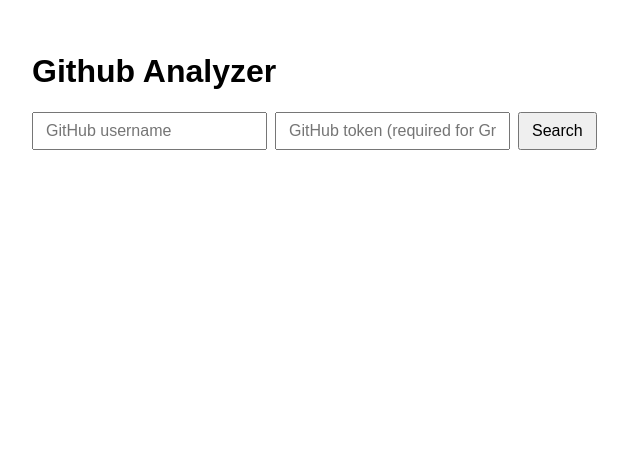
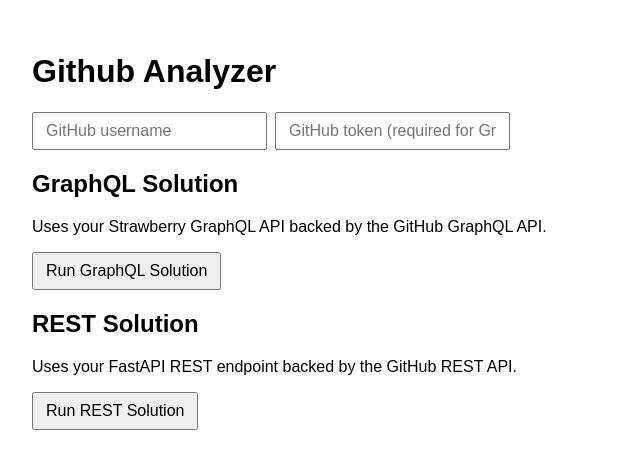
Before and after one commit to alexbozhkov/gh-user-analyzer, an Angular app in the folder frontend/: page / in a window 1280 px wide. Shown: the top 468 px of the page, without its empty margins (0-640 px from the left). Built offline with nearby package versions, Linux system fonts and the light colour scheme.

Commit message:
feat: Accommodate the new /users endpoint to the FE

```diff
--- a/frontend/app.component.html
+++ b/frontend/app.component.html
@@ -2,24 +2,28 @@
 
 <input [(ngModel)]="githubUsername" placeholder="GitHub username" />
 <input [(ngModel)]="githubToken" placeholder="GitHub token (required for GraphQL path)" />
-<button type="button" (click)="search()">Search</button>
 
-<p *ngIf="loading">Loading...</p>
-<p *ngIf="error">{{ error }}</p>
+<section>
+    <h2>GraphQL Solution</h2>
+    <p>Uses your Strawberry GraphQL API backed by the GitHub GraphQL API.</p>
+    <button type="button" (click)="searchGraphql()">Run GraphQL Solution</button>
 
-<div *ngIf="data">
-    <h2>{{ data.username }}</h2>
-    <p>Followers: {{ data.followersCount }}</p>
-    <p>Most used language: {{ data.mostUsedLanguage || 'No language data' }}</p>
-    <p>Technologies: {{ data.technologies.length ? data.technologies.join(', ') : 'No technologies found' }}</p>
+    <p *ngIf="graphqlLoading">Loading...</p>
+    <p *ngIf="graphqlError">{{ graphqlError }}</p>
 
-    <div *ngIf="data.messages.length">
-        <p *ngFor="let message of data.messages">{{ message }}</p>
+    <div *ngIf="graphqlData">
+        <h3>{{ graphqlData.username }}</h3>
+        <p>Followers: {{ graphqlData.followersCount }}</p>
+        <p>Most used language: {{ graphqlData.mostUsedLanguage || 'No language data' }}</p>
+        <p>Technologies: {{ graphqlData.technologies.length ? graphqlData.technologies.join(', ') : 'No technologies found' }}</p>
+
+        <div *ngIf="graphqlData.messages.length">
+            <p *ngFor="let message of graphqlData.messages">{{ message }}</p>
         </div>
 
-    <h3>Repositories</h3>
+        <h4>Repositories</h4>
         <ul>
-        <li *ngFor="let repository of data.repositories">
+            <li *ngFor="let repository of graphqlData.repositories">
                 <a [href]="repository.url" target="_blank" rel="noreferrer">{{ repository.name }}</a>
                 <span> - {{ repository.primaryLanguage || 'No primary language' }}</span>
                 <span *ngIf="repository.technologies.length">
@@ -28,3 +32,35 @@
             </li>
         </ul>
     </div>
+</section>
+
+<section>
+    <h2>REST Solution</h2>
+    <p>Uses your FastAPI REST endpoint backed by the GitHub REST API.</p>
+    <button type="button" (click)="searchRest()">Run REST Solution</button>
+
+    <p *ngIf="restLoading">Loading...</p>
+    <p *ngIf="restError">{{ restError }}</p>
+
+    <div *ngIf="restData">
+        <h3>{{ restData.username }}</h3>
+        <p>Followers: {{ restData.followers_count }}</p>
+        <p>Most used language: {{ restData.most_used_language || 'No language data' }}</p>
+        <p>Technologies: {{ restData.technologies.length ? restData.technologies.join(', ') : 'No technologies found' }}</p>
+
+        <div *ngIf="restData.messages.length">
+            <p *ngFor="let message of restData.messages">{{ message }}</p>
+        </div>
+
+        <h4>Repositories</h4>
+        <ul>
+            <li *ngFor="let repository of restData.repositories">
+                <a [href]="repository.url" target="_blank" rel="noreferrer">{{ repository.name }}</a>
+                <span> - {{ repository.primary_language || 'No primary language' }}</span>
+                <span *ngIf="repository.technologies.length">
+                    ({{ repository.technologies.join(', ') }})
+                </span>
+            </li>
+        </ul>
+    </div>
+</section>
--- a/frontend/app.component.ts
+++ b/frontend/app.component.ts
@@ -1,7 +1,7 @@
 import { Component } from '@angular/core';
 import { HttpErrorResponse } from '@angular/common/http';
 
-import { GithubService, GraphqlUserSummary } from './github.service';
+import { GithubService, GraphqlUserSummary, RestUserSummary } from './github.service';
 
 
 @Component({
@@ -13,38 +13,64 @@
 
     githubUsername = '';
     githubToken = '';
-    data: GraphqlUserSummary | null = null;
-    error = '';
-    loading = false;
+    graphqlData: GraphqlUserSummary | null = null;
+    graphqlError = '';
+    graphqlLoading = false;
+    restData: RestUserSummary | null = null;
+    restError = '';
+    restLoading = false;
 
     constructor(private githubService: GithubService) {}
 
-    search() {
+    searchGraphql() {
         if (!this.githubUsername.trim()) {
-            this.error = 'Please enter a GitHub username.';
-            this.data = null;
+            this.graphqlError = 'Please enter a GitHub username.';
+            this.graphqlData = null;
             return;
         }
 
-        this.loading = true;
-        this.error = '';
-        this.data = null;
+        this.graphqlLoading = true;
+        this.graphqlError = '';
+        this.graphqlData = null;
 
         this.githubService.getUserSummary(this.githubUsername.trim(), this.githubToken).subscribe({
             next: (response) => {
-                this.loading = false;
+                this.graphqlLoading = false;
                 if (response.errors?.length) {
-                    this.error = response.errors.map((error) => error.message).join(', ');
+                    this.graphqlError = response.errors.map((error) => error.message).join(', ');
                     return;
                 }
-                this.data = response.data?.userSummary ?? null;
-                if (!this.data) {
-                    this.error = 'No data was returned from the GraphQL endpoint.';
+                this.graphqlData = response.data?.userSummary ?? null;
+                if (!this.graphqlData) {
+                    this.graphqlError = 'No data was returned from the GraphQL endpoint.';
                 }
             },
             error: (error: HttpErrorResponse) => {
-                this.loading = false;
-                this.error = error.error?.detail ?? 'Request failed.';
+                this.graphqlLoading = false;
+                this.graphqlError = error.error?.detail ?? 'GraphQL request failed.';
+            }
+        });
+    }
+
+    searchRest() {
+        if (!this.githubUsername.trim()) {
+            this.restError = 'Please enter a GitHub username.';
+            this.restData = null;
+            return;
+        }
+
+        this.restLoading = true;
+        this.restError = '';
+        this.restData = null;
+
+        this.githubService.getUserSummaryRest(this.githubUsername.trim(), this.githubToken).subscribe({
+            next: (response) => {
+                this.restLoading = false;
+                this.restData = response;
+            },
+            error: (error: HttpErrorResponse) => {
+                this.restLoading = false;
+                this.restError = error.error?.detail ?? 'REST request failed.';
             }
         });
     }
--- a/frontend/github.service.ts
+++ b/frontend/github.service.ts
@@ -22,6 +22,22 @@
 export interface GraphqlResponse<T> {
 	data?: T;
 	errors?: Array<{ message: string }>;
+}
+
+export interface RestRepository {
+	name: string;
+	url: string;
+	primary_language: string | null;
+	technologies: string[];
+}
+
+export interface RestUserSummary {
+	username: string;
+	followers_count: number;
+	repositories: RestRepository[];
+	most_used_language: string | null;
+	technologies: string[];
+	messages: string[];
 }
 
 
@@ -64,4 +80,15 @@
 		);
 	}
 
+	getUserSummaryRest(username: string, token: string): Observable<RestUserSummary> {
+		const headers = token.trim()
+			? new HttpHeaders({ 'X-GitHub-Token': token.trim() })
+			: undefined;
+
+		return this.http.get<RestUserSummary>('/users', {
+			headers,
+			params: { username }
+		});
+	}
+
 }
--- a/frontend/proxy.conf.json
+++ b/frontend/proxy.conf.json
@@ -8,5 +8,10 @@
     "target": "http://backend:8080",
     "secure": false,
     "changeOrigin": true
+  },
+  "/users": {
+    "target": "http://backend:8080",
+    "secure": false,
+    "changeOrigin": true
   }
 }
```
Also changed, not shown: 1 other file (tests, documents, lock files or other folders). Lines whose indentation alone changed are shown as unchanged.
